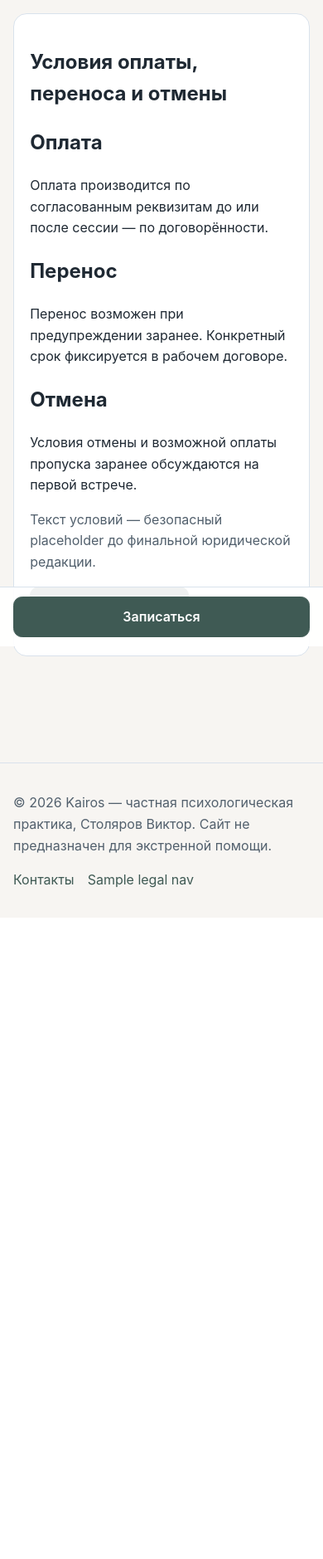
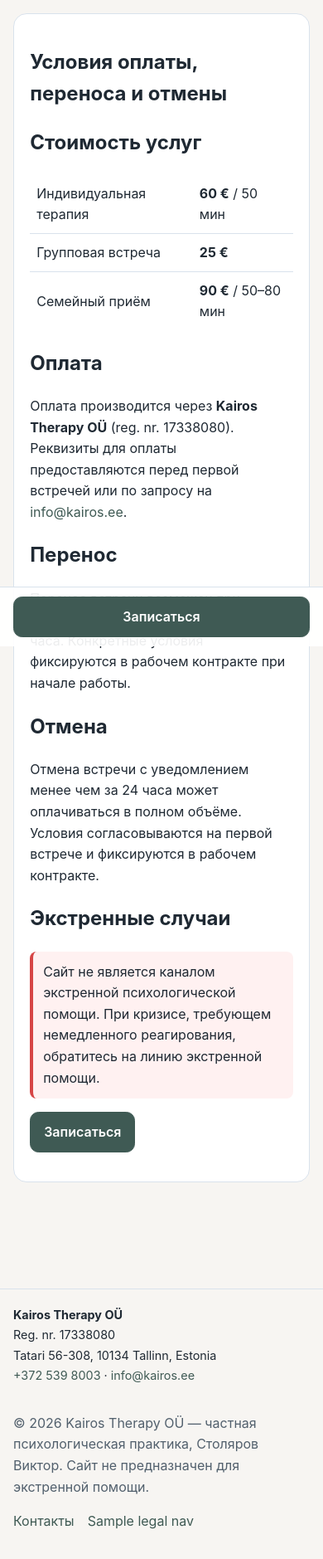
Before and after one commit to surf595/site, a Node project: template views/pages/terms.ejs in a window 390 px wide. Shown: the part 65-1944 px from the top of the page at 83% size. Before the commit the page ends 1171 px from the top, so only its background shows below. Run offline with Node 20 templates, Linux system fonts and the light colour scheme; the template is opened without the code that fills it: most values are stand-ins (such as "Sample title", 1, 10 or a date in 2020).

Commit message:
content: add pricing, 3 services, Google Maps, company footer, booking options
- CONT-7: Add pricing to all pages
  - Individual therapy: 60 €, Group: 25 €, Family: 90 €
- Services: Add group therapy and family session as new services
  (content/site.js: price + duration fields on each service)
- Services page: show price and duration on each card
- Booking form: 4 format options with prices shown inline
- Terms page: price table + Kairos Therapy OÜ payment info
- Contacts page: Google Maps embed for Tatari 56, Tallinn
- Footer: add Kairos Therapy OÜ, reg. nr. 17338080, address, phone
- CSP: allow Google Maps iframe (frameSrc + imgSrc for maps.gstatic.com)
- CSS: styles for price table, map embed, footer company block
- SEO: rename topic slugs to Russian (trevoga, otnosheniya, psiholog-tallinn)
- FAQ: add pricing question

https://claude.ai/code/session_014Pe6NA1upMMGqNrJp5rpjG

```diff
--- a/public/styles.css
+++ b/public/styles.css
@@ -38,6 +38,14 @@ main { padding-bottom: 5rem; }
 label { display: block; font-weight: 600; margin: .5rem 0 .35rem; }
 input, select, textarea { width: 100%; border: 1px solid #bcccdc; border-radius: .6rem; padding: .65rem .7rem; background: #fff; color: var(--text); }
 small.error { color: #9b1c1c; display: block; margin-top: .25rem; }
+.service-meta { color: var(--muted); font-size: .95rem; margin: .4rem 0 .8rem; }
+.price-table { width: 100%; border-collapse: collapse; margin: .75rem 0 1.25rem; }
+.price-table td { padding: .6rem .5rem; border-bottom: 1px solid var(--line); }
+.price-table tr:last-child td { border-bottom: none; }
+.map-wrap { margin-top: .75rem; border-radius: .75rem; overflow: hidden; }
+.footer-inner { display: grid; gap: 1rem; }
+.footer-company { font-size: .9rem; line-height: 1.7; }
+.footer-company p { margin: 0; }
 .banner { border-left: 4px solid #d64545; background: #fff1f1; padding: .75rem; border-radius: .5rem; }
 @media (min-width: 840px) {
   .menu-toggle { display: none; }
--- a/server.js
+++ b/server.js
@@ -31,7 +31,8 @@ app.use(
         defaultSrc: ["'self'"],
         styleSrc: ["'self'"],
         scriptSrc: ["'self'"],
-        imgSrc: ["'self'", "data:"],
+        imgSrc: ["'self'", "data:", "https://maps.gstatic.com", "https://*.googleapis.com"],
+        frameSrc: ["https://www.google.com"],
         formAction: ["'self'"],
         frameAncestors: ["'none'"],
       },
--- a/views/pages/booking.ejs
+++ b/views/pages/booking.ejs
@@ -18,8 +18,10 @@
     <label for="format">Предпочтительный формат</label>
     <select id="format" name="format" required>
       <option value="">Выберите</option>
-      <option value="онлайн" <%= values.format === 'онлайн' ? 'selected' : '' %>>Онлайн</option>
-      <option value="очно" <%= values.format === 'очно' ? 'selected' : '' %>>Очно (по согласованию)</option>
+      <option value="индивидуально онлайн" <%= values.format === 'индивидуально онлайн' ? 'selected' : '' %>>Индивидуально — онлайн (60 €)</option>
+      <option value="индивидуально очно" <%= values.format === 'индивидуально очно' ? 'selected' : '' %>>Индивидуально — очно, Таллин (60 €)</option>
+      <option value="семейный приём" <%= values.format === 'семейный приём' ? 'selected' : '' %>>Семейный приём (90 €)</option>
+      <option value="групповая встреча" <%= values.format === 'групповая встреча' ? 'selected' : '' %>>Групповая встреча (25 €)</option>
     </select>
     <% if (errors.format) { %><small class="error"><%= errors.format %></small><% } %>
 
--- a/views/pages/service.ejs
+++ b/views/pages/service.ejs
@@ -3,12 +3,13 @@
 <section class="hero">
   <h1><%= service.title %></h1>
   <p><%= service.details %></p>
-  <p><a class="btn" href="/booking">Выбрать время</a></p>
+  <p class="service-meta"><strong><%= service.price %></strong> · <%= service.duration %></p>
+  <p><a class="btn" href="/booking">Записаться</a></p>
 </section>
 <section class="grid two">
   <article class="card"><h2>Для кого</h2><p>Для взрослых, которым важно бережно разобрать текущее состояние и найти устойчивый рабочий ритм.</p></article>
   <article class="card"><h2>Как проходит</h2><p>Первая встреча — ориентировка и контракт. Далее — регулярные сессии с понятными рамками.</p></article>
-  <article class="card"><h2>Условия</h2><p>Подробные правила оплаты, отмены и переноса — на странице <a href="/terms">Terms</a>.</p></article>
+  <article class="card"><h2>Оплата</h2><p>Оплата через Kairos Therapy OÜ. Подробные условия — на странице <a href="/terms">Условия</a>.</p></article>
   <article class="card"><h2>Вопросы</h2><p>Ответы на частые вопросы: <a href="/faq">FAQ</a>.</p></article>
 </section>
 <%- include('../partials/footer') %>
--- a/views/pages/services.ejs
+++ b/views/pages/services.ejs
@@ -2,14 +2,15 @@
 <%- include('../partials/header') %>
 <section class="hero">
   <h1>Услуги</h1>
-  <p>Выберите формат, который лучше подходит вашему запросу.</p>
+  <p>Выберите формат, который лучше подходит вашему запросу. Работа проходит на русском языке — онлайн или очно в Таллине.</p>
 </section>
 <section class="grid two">
   <% services.forEach((s) => { %>
     <article class="card">
       <h2><%= s.title %></h2>
       <p><%= s.summary %></p>
-      <p><a class="btn" href="/services/<%= s.slug %>">Выбрать формат</a></p>
+      <p class="service-meta"><strong><%= s.price %></strong> · <%= s.duration %></p>
+      <p><a class="btn" href="/services/<%= s.slug %>">Подробнее</a></p>
     </article>
   <% }) %>
 </section>
--- a/views/pages/terms.ejs
+++ b/views/pages/terms.ejs
@@ -2,13 +2,26 @@
 <%- include('../partials/header') %>
 <section class="legal">
   <h1>Условия оплаты, переноса и отмены</h1>
+
+  <h2>Стоимость услуг</h2>
+  <table class="price-table">
+    <tr><td>Индивидуальная терапия</td><td><strong>60 €</strong> / 50 мин</td></tr>
+    <tr><td>Групповая встреча</td><td><strong>25 €</strong></td></tr>
+    <tr><td>Семейный приём</td><td><strong>90 €</strong> / 50–80 мин</td></tr>
+  </table>
+
   <h2>Оплата</h2>
-  <p>Оплата производится по согласованным реквизитам до или после сессии — по договорённости.</p>
+  <p>Оплата производится через <strong>Kairos Therapy OÜ</strong> (reg. nr. 17338080). Реквизиты для оплаты предоставляются перед первой встречей или по запросу на <a href="mailto:info@kairos.ee">info@kairos.ee</a>.</p>
+
   <h2>Перенос</h2>
-  <p>Перенос возможен при предупреждении заранее. Конкретный срок фиксируется в рабочем договоре.</p>
+  <p>Перенос встречи возможен при уведомлении не позднее чем за 24 часа. Конкретные условия фиксируются в рабочем контракте при начале работы.</p>
+
   <h2>Отмена</h2>
-  <p>Условия отмены и возможной оплаты пропуска заранее обсуждаются на первой встрече.</p>
-  <p class="muted">Текст условий — безопасный placeholder до финальной юридической редакции.</p>
-  <p><a class="btn" href="/booking">Вернуться к записи</a></p>
+  <p>Отмена встречи с уведомлением менее чем за 24 часа может оплачиваться в полном объёме. Условия согласовываются на первой встрече и фиксируются в рабочем контракте.</p>
+
+  <h2>Экстренные случаи</h2>
+  <p class="banner">Сайт не является каналом экстренной психологической помощи. При кризисе, требующем немедленного реагирования, обратитесь на линию экстренной помощи.</p>
+
+  <p><a class="btn" href="/booking">Записаться</a></p>
 </section>
 <%- include('../partials/footer') %>
--- a/views/partials/footer.ejs
+++ b/views/partials/footer.ejs
@@ -3,8 +3,15 @@
   <a class="btn" href="/booking">Записаться</a>
 </div>
 <footer class="site-footer">
-  <div class="container">
-    <p class="muted">© <%= new Date().getFullYear() %> Kairos — частная психологическая практика, Столяров Виктор. Сайт не предназначен для экстренной помощи.</p>
+  <div class="container footer-inner">
+    <div class="footer-company">
+      <p><strong>Kairos Therapy OÜ</strong></p>
+      <p>Reg. nr. 17338080</p>
+      <p>Tatari 56-308, 10134 Tallinn, Estonia</p>
+      <p><a href="tel:+3725398003">+372 539 8003</a> · <a href="mailto:info@kairos.ee">info@kairos.ee</a></p>
+    </div>
+    <div class="footer-bottom">
+      <p class="muted">© <%= new Date().getFullYear() %> Kairos Therapy OÜ — частная психологическая практика, Столяров Виктор. Сайт не предназначен для экстренной помощи.</p>
       <nav class="footer-links" aria-label="Юридическая навигация">
         <a href="/contacts">Контакты</a>
         <% legalNav.forEach((item) => { %>
@@ -12,6 +19,7 @@
         <% }) %>
       </nav>
     </div>
+  </div>
 </footer>
 <script src="/site.js" defer></script>
 </body>
```
Also changed, not shown: content/site.js (+30 -9 lines), views/pages/contacts.ejs (+20 -2 lines). Lines whose indentation alone changed are shown as unchanged.
